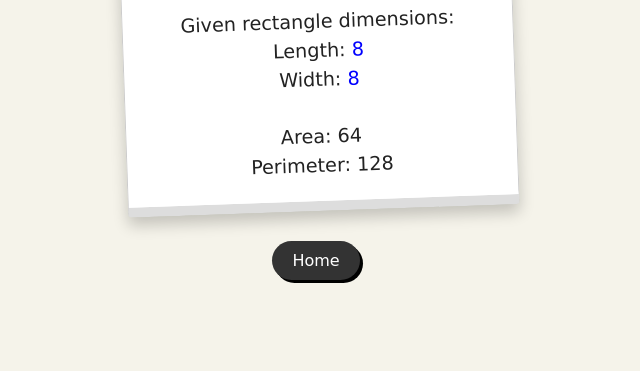
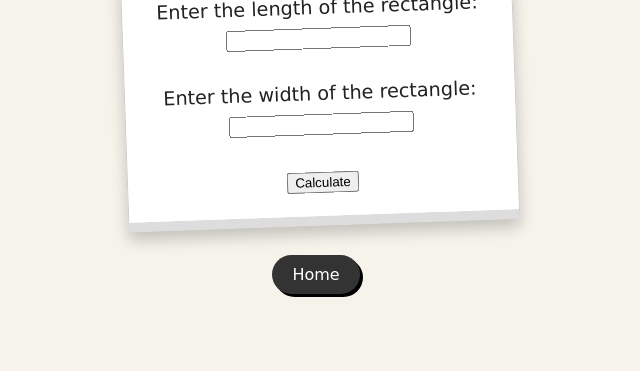
Before and after one commit to brenn-08/234676124_ANTERO, a PHP site: page /rect.php in a window 1280 px wide. Shown: the part 429-800 px from the top of the page, without its empty margins (324-964 px from the left). Run offline with PHP 8.4, Linux system fonts and the light colour scheme.

Commit message:
Added modified code for rect.php to use forms for user input

```diff
--- a/Lab2_PHPExercises/rect.php
+++ b/Lab2_PHPExercises/rect.php
@@ -139,15 +139,27 @@
     <div class="polaroid-card">
         <div class="photo"></div>
         <div class="text">
+            <form action="" method="POST">
+                <label for="length">Enter the length of the rectangle:</label><br>
+                <input type="number" name="length" id="length" required><br><br>
+
+                <label for="width">Enter the width of the rectangle:</label><br>
+                <input type="number" name="width" id="width" required><br><br>
+
+                <input type="submit" value="Calculate">
+            </form>
+
             <?php
-            $length = 8;
-            $width = 8;
+            if ($_SERVER["REQUEST_METHOD"] == "POST") {
+                $length = (float) $_POST["a"];
+                $width = (float) $_POST["b"];
 
-            $area = $length * $width;
-            $perimeter = 2 * ($length * $width);
+                $area = $length * $width;
+                $perimeter = 2 * ($length * $width);
 
-            echo "Given rectangle dimensions: <br> Length: <span class='color'>$length</span> <br> Width: <span class='color'>$width</span> <br><br> Area: $area <br> Perimeter: $perimeter";
-
+                echo "<br><hr><br>";
+                echo "Given rectangle dimensions: <br> Length: <span class='color'>$length</span> <br> Width: <span class='color'>$width</span> <br><br> Area: $area <br> Perimeter: $perimeter";
+            }
             ?>
         </div>
     </div>
```
